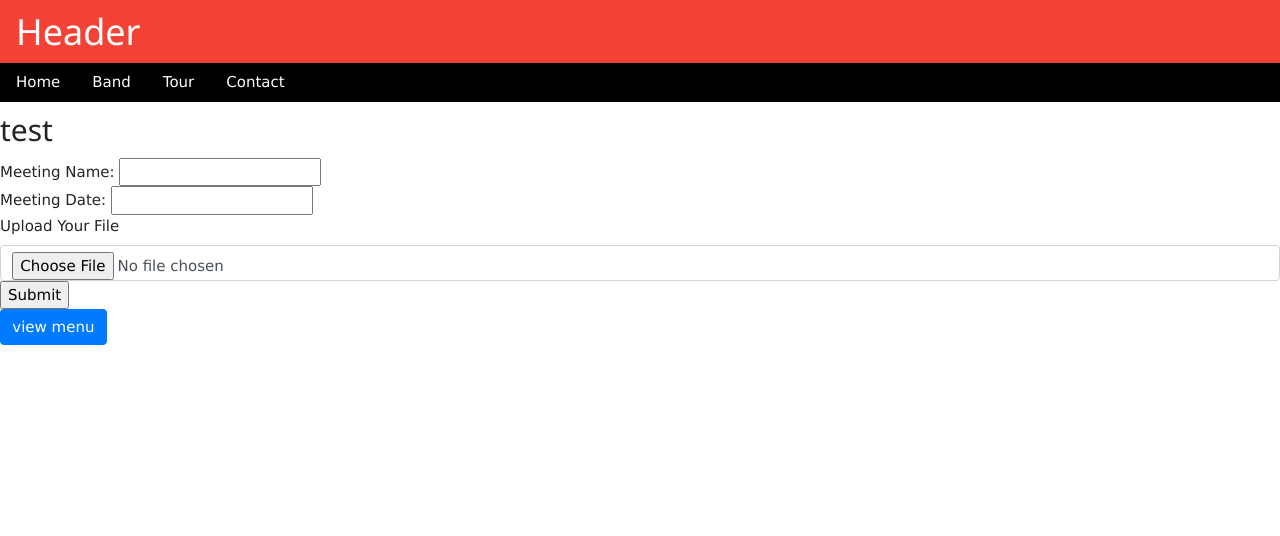
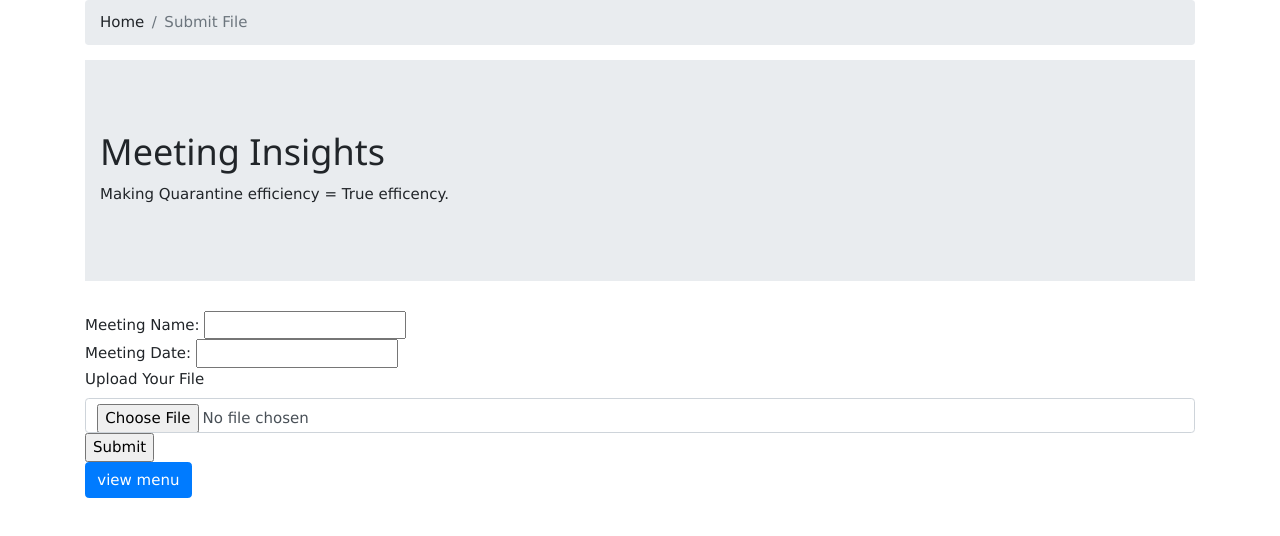
Before and after one commit to safeerahzayneb/meeting_insights, a React (Create React App) app in the folder meeting-insights/: page /submit in a window 1280 px wide. Shown: the top 536 px of the page. Built offline with nearby package versions, Linux system fonts and the light colour scheme.

Commit message:
A little styling of Submitform

```diff
--- a/meeting-insights/src/Views/SubmitForm.js
+++ b/meeting-insights/src/Views/SubmitForm.js
@@ -1,6 +1,13 @@
 import React from 'react'
 import { Link } from 'react-router-dom';
 import "./w3.css";
+
+import Container from 'react-bootstrap/Container'
+import Row from 'react-bootstrap/Row'
+import Col from 'react-bootstrap/Col'
+import Breadcrumb from 'react-bootstrap/Breadcrumb'
+
+import Jumbotron from 'react-bootstrap/Jumbotron'
 
 async function uploadFile(file, meeting_name, date) {
     var formData = new FormData();
@@ -29,17 +36,22 @@ class SubmitForm extends React.Component {
 	render() {
         return (
             <div>
-<header class="w3-container w3-red">
-  <h1>Header</h1>
-</header>
-            <nav class="w3-bar w3-black">
-  <a href="#home" class="w3-button w3-bar-item">Home</a>
-  <a href="#band" class="w3-button w3-bar-item">Band</a>
-  <a href="#tour" class="w3-button w3-bar-item">Tour</a>
-  <a href="#contact" class="w3-button w3-bar-item">Contact</a>
-</nav>
+<Container>
+            <Row>
+            <Col>
+            <Breadcrumb>
+  <Breadcrumb.Item href="localhost:3000">Home</Breadcrumb.Item>
+  <Breadcrumb.Item active>Submit File</Breadcrumb.Item>
+</Breadcrumb>
 
-                <h2> test </h2>
+                <Jumbotron fluid>
+  <Container>
+    <h1>Meeting Insights</h1>
+    <p>
+      Making Quarantine efficiency = True efficency.
+    </p>
+  </Container>
+</Jumbotron>
                 <form onSubmit={this.submitFormHandler}>
                     <div>
                         Meeting Name: <input type="text" name="name" ref="name" />
@@ -56,6 +68,9 @@ class SubmitForm extends React.Component {
                 <div>
                     <Link to="/menu" className="btn btn-primary">view menu</Link>
                 </div>
+            </Col>
+            </Row>
+            </Container>
             </div>
         );
     }
```
